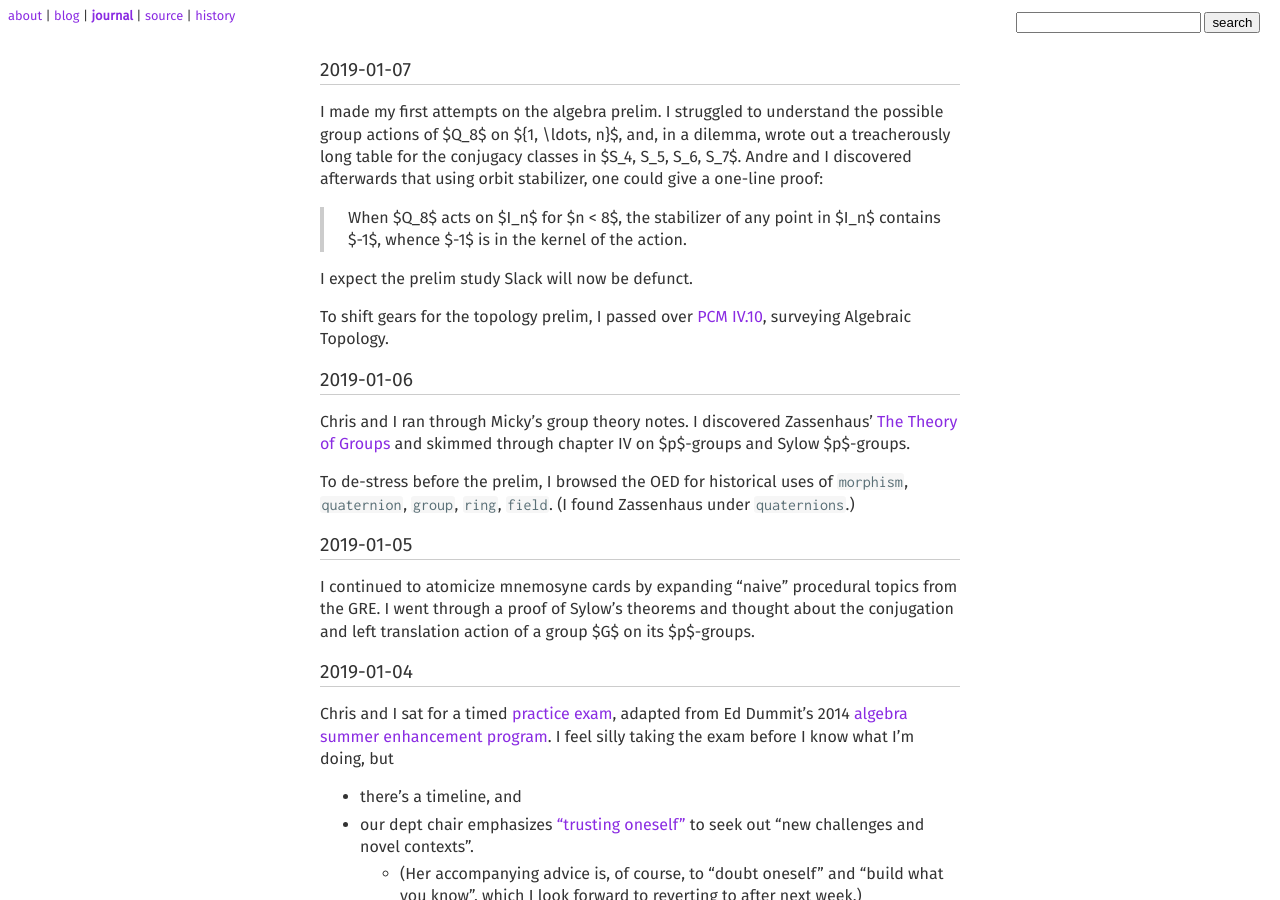
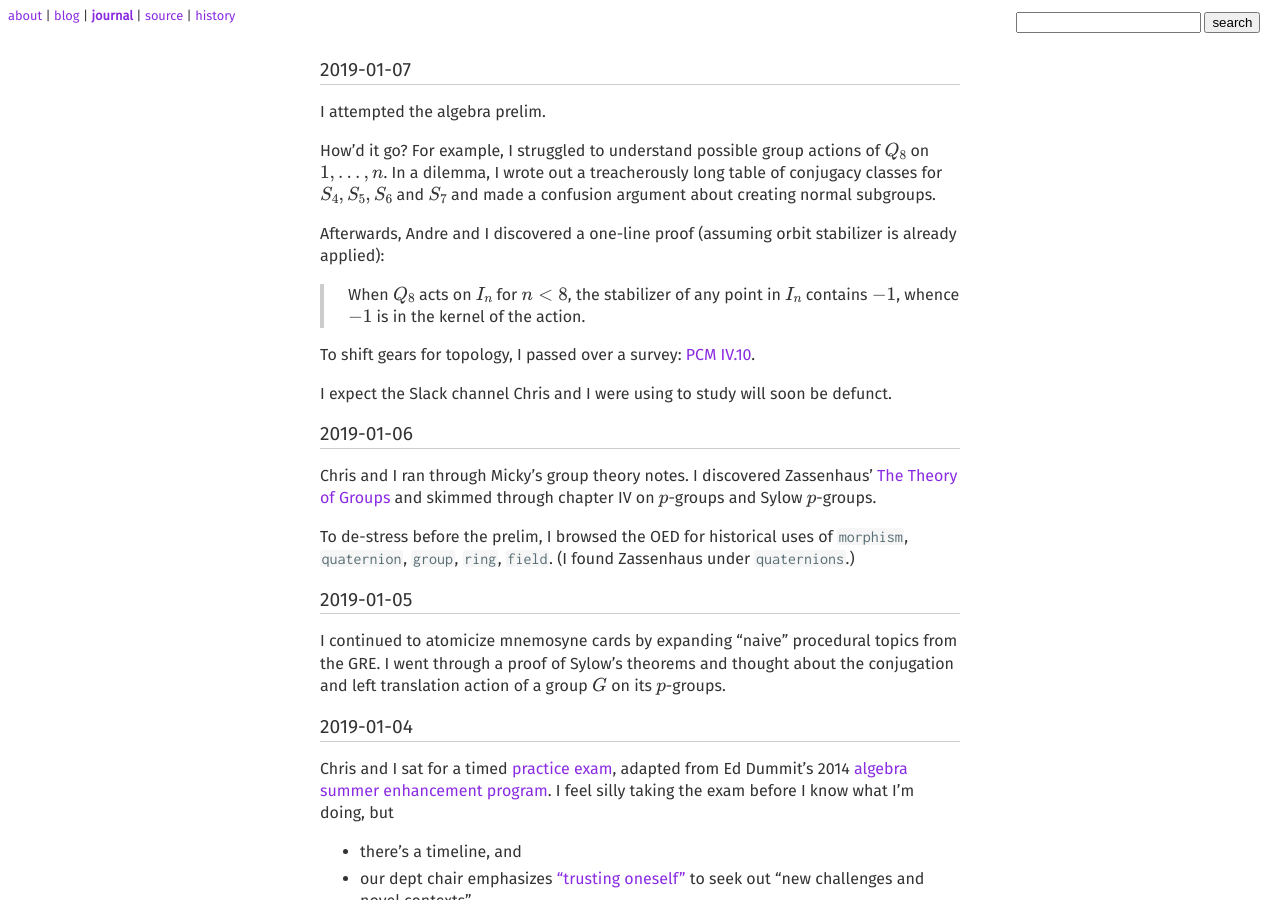
Before and after one commit to coltongrainger/journal, a Jekyll site: the page built from index.md, in a window 1280 px wide and 900 px high. Built offline with Jekyll 4.4.1, drawn with Linux system fonts in a browser that asks for light colours; our own code applies the rules of GitHub Pages for plain Markdown files; formulas are drawn with MathJax 3.

Commit message:
Reconfigure mathjax

```diff
--- a/_includes/mathjax.html
+++ b/_includes/mathjax.html
@@ -1,4 +1,3 @@
-{% if page.math %}
 <script type="text/x-mathjax-config">
   MathJax.Hub.Config({
     extensions: ["tex2jax.js"],
@@ -24,4 +23,3 @@
 </script>
 <script type="text/javascript" src="https://cdnjs.cloudflare.com/ajax/libs/mathjax/2.7.2/MathJax.js">
 </script>
-{% endif %}
--- a/index.md
+++ b/index.md
@@ -5,17 +5,17 @@ author: Colton Grainger
 
 ## 2019-01-07
 
-I made my first attempts on the algebra prelim. I struggled to understand the possible group actions of $Q_8$ on $\{1, \ldots, n\}$, and, in a dilemma, wrote out a treacherously long table for the conjugacy classes in $S_4, S_5, S_6, S_7$. Andre and I discovered afterwards that using orbit stabilizer, one could give a one-line proof:
+I attempted the algebra prelim.
+
+How'd it go? For example, I struggled to understand possible group actions of $Q_8$ on $\{1, \ldots, n\}$. In a dilemma, I wrote out a treacherously long table of conjugacy classes for $S_4, S_5, S_6$ and $S_7$ and made a confusion argument about creating normal subgroups.
+
+Afterwards, Andre and I discovered a one-line proof (assuming orbit stabilizer is already applied):
 
 > When $Q_8$ acts on $I_n$ for $n < 8$, the stabilizer of any point in $I_n$ contains $-1$, whence $-1$ is in the kernel of the action.
 
-I expect the prelim study Slack will now be defunct.
+To shift gears for topology, I passed over a survey: [PCM IV.10](http://catdir.loc.gov/catdir/toc/ecip0818/2008020450.html).
 
-To shift gears for the topology prelim, I passed over [PCM IV.10](http://catdir.loc.gov/catdir/toc/ecip0818/2008020450.html), surveying Algebraic Topology.
-
-<!--
-Also, I'm a troubled now what to focus on: linear algebra, topology, reviewing multivariable calculus, on internship applications?
--->
+I expect the Slack channel Chris and I were using to study will soon be defunct.
 
 ## 2019-01-06
 
```
